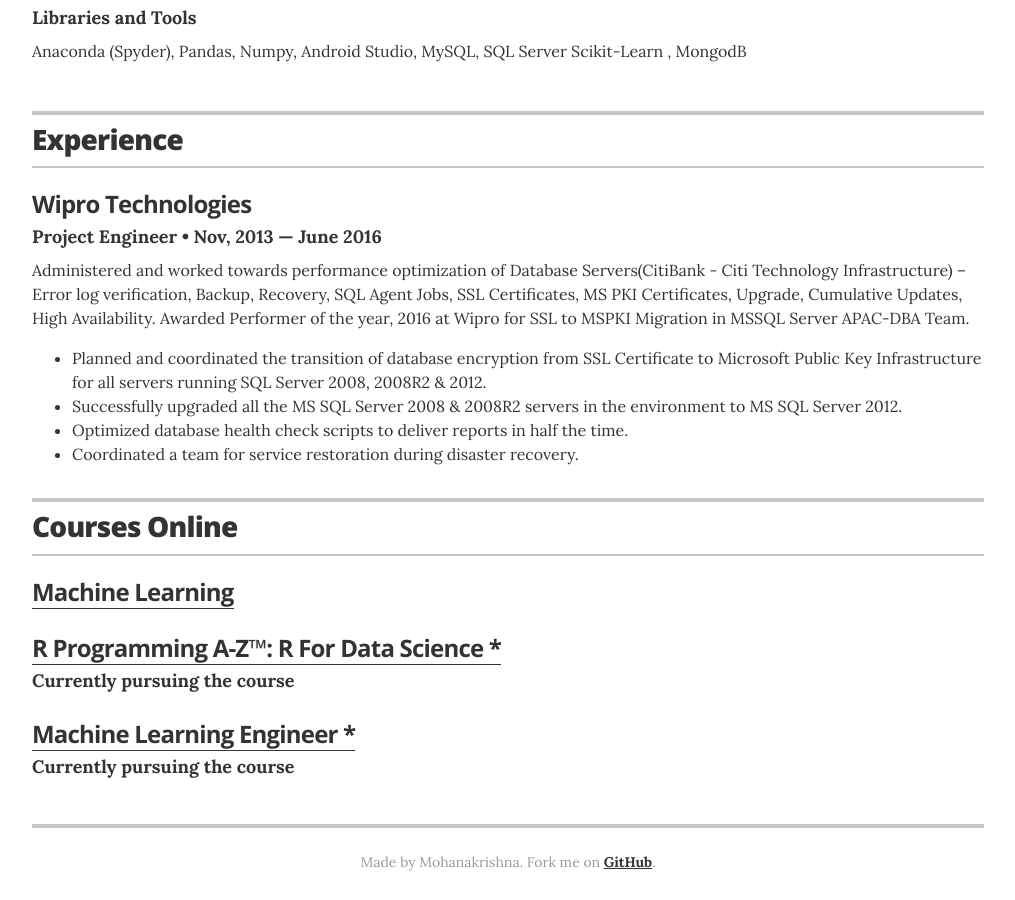
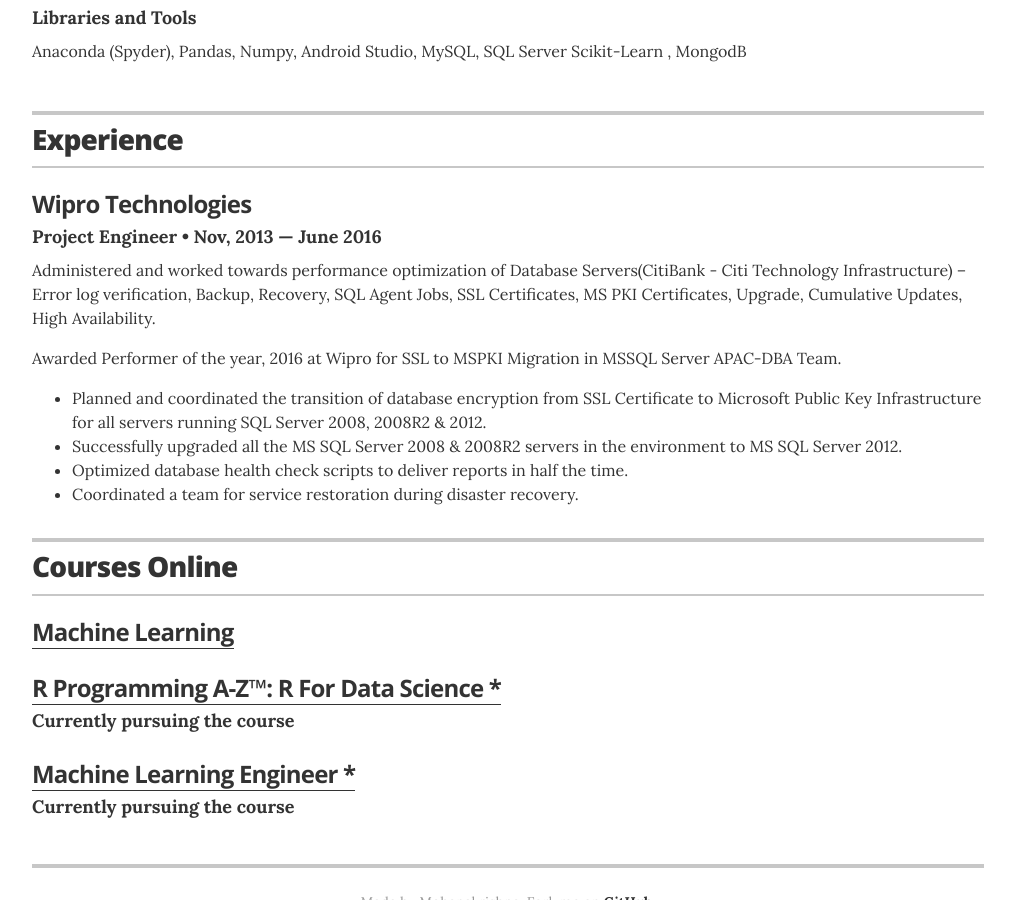
Before and after one commit to mohanakrishnavh/mohanakrishnavh.github.io, a Jekyll site: the page index.html, which Jekyll copies as it is, in a window 1280 px wide and 900 px high, scrolled down 2973 px. Shown: the whole window, without its empty margins (132-1147 px from the left). Built offline with Jekyll 4.4.1, drawn with Linux system fonts in a browser that asks for light colours.

```diff
--- a/index.html
+++ b/index.html
@@ -270,7 +270,7 @@ to learn from the training set and reported accuracy on the test set for differe
           <h3 class="resume-item-title" itemprop="name">Wipro Technologies</h3>
           <h4 class="resume-item-details" itemprop="description">Project Engineer &bull; Nov, 2013 &mdash; June 2016</h4>
           <p class="resume-item-copy">Administered and worked towards performance optimization of Database Servers(CitiBank - Citi Technology Infrastructure) – Error log verification, Backup, Recovery, SQL Agent Jobs, SSL Certificates, MS PKI Certificates, Upgrade, Cumulative Updates, High Availability.
-		Awarded Performer of the year, 2016 at Wipro for SSL to MSPKI Migration in MSSQL Server APAC-DBA Team.
+		</p><p>Awarded Performer of the year, 2016 at Wipro for SSL to MSPKI Migration in MSSQL Server APAC-DBA Team.
 </p>
           <ul class="resume-item-list">
             <li>Planned and coordinated the transition of database encryption from SSL Certificate to Microsoft Public Key Infrastructure for all servers running SQL Server 2008, 2008R2 & 2012.</li>
```
